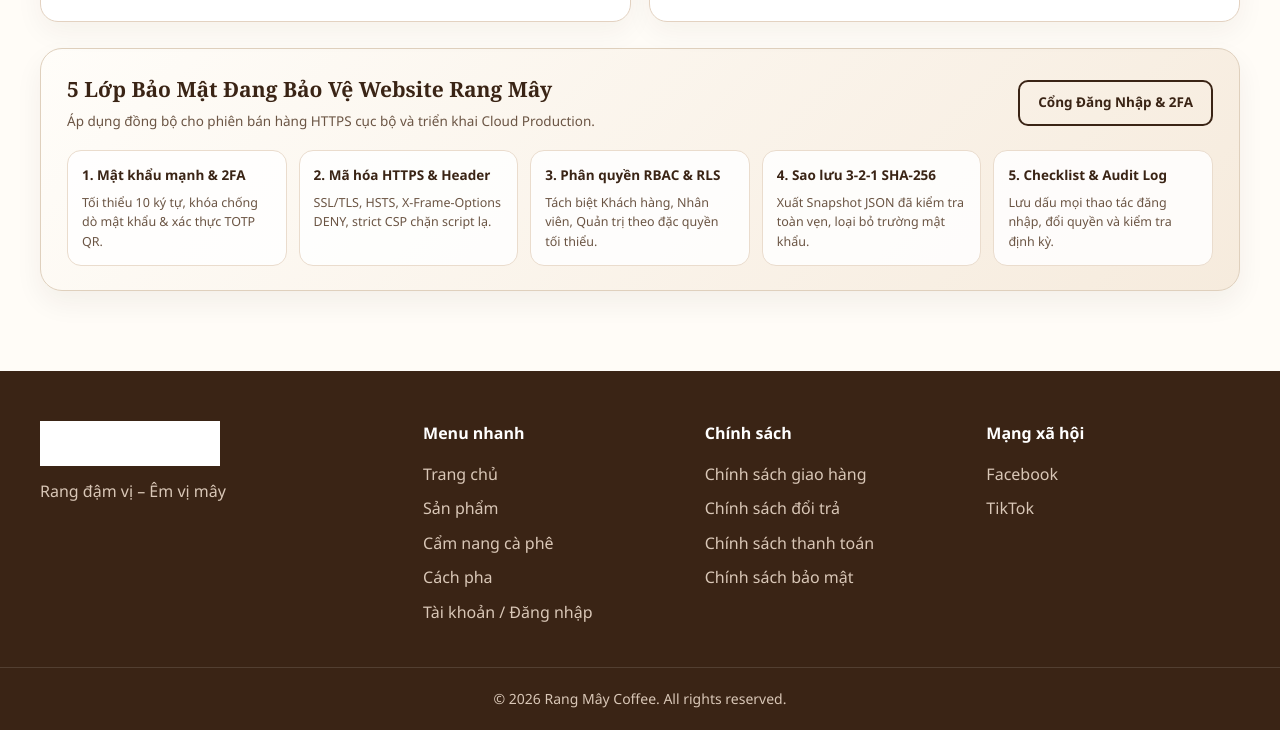
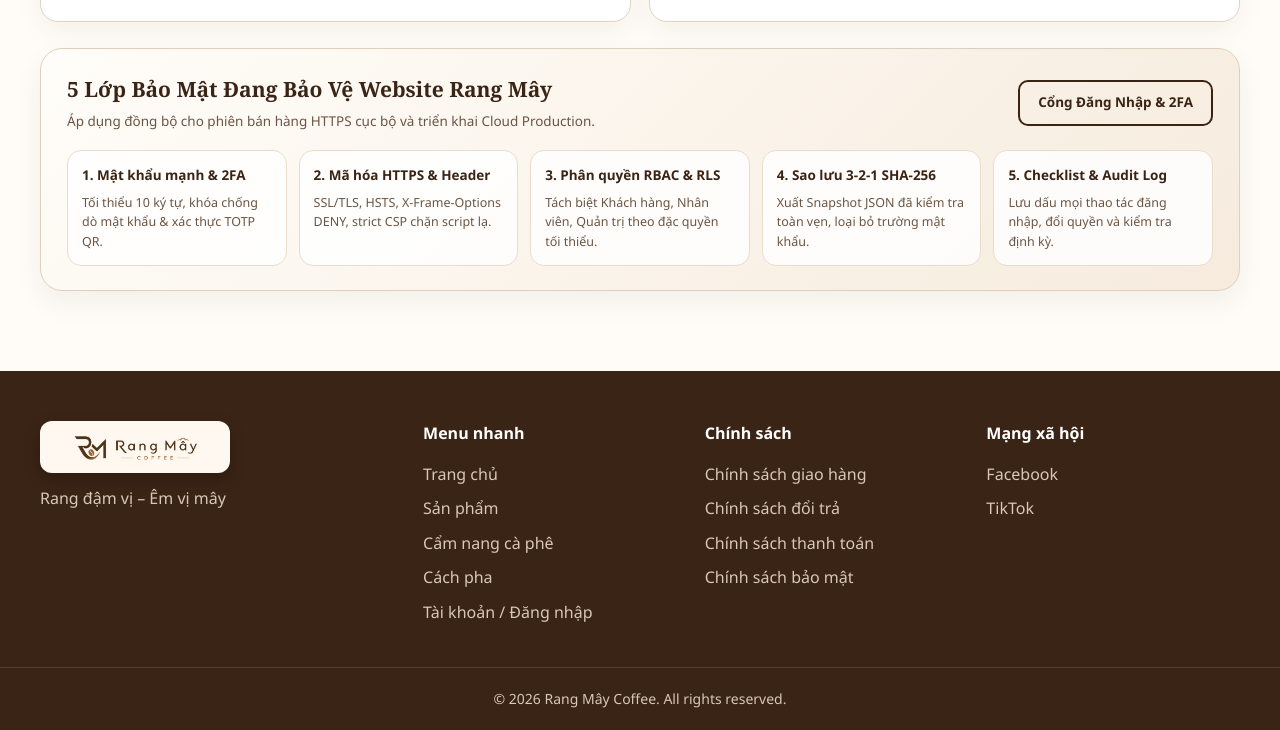
Before and after one commit to nguyenducquan08022006-ai/rangmaycoffe, a website: page index.html in a window 1280 px wide. Shown: the part 8422-9152 px from the top of the page. Drawn offline with Linux system fonts and the light colour scheme; no server answers.

Commit message:
Sua loi hien thi logo footer bi trang do filter brightness(0) invert(1)

```diff
--- a/assets/css/styles.css
+++ b/assets/css/styles.css
@@ -1633,8 +1633,14 @@ select {
 /* FOOTER */
 .footer { background: var(--brown-dark); color: #f7efe5; padding-top: 50px; }
 .footer-grid { display: grid; grid-template-columns: 1.4fr 1fr 1fr 1fr; gap: 28px; padding-bottom: 32px; }
-.footer-brand img { width: 180px; height: auto; margin-bottom: 12px; }
-.footer-logo-img { filter: brightness(0) invert(1); }
+.footer-brand img { width: 190px; height: auto; margin-bottom: 12px; }
+.footer-logo-img {
+  filter: none;
+  border-radius: 12px;
+  background: #fdf9f2;
+  padding: 4px 8px;
+  box-shadow: 0 6px 16px rgba(0, 0, 0, 0.22);
+}
 .footer-logo-img.no-filter { filter: none; }
 .footer p { color: #d9c7b7; line-height: 1.7; }
 .footer h4 { margin-bottom: 15px; color: white; }
```
